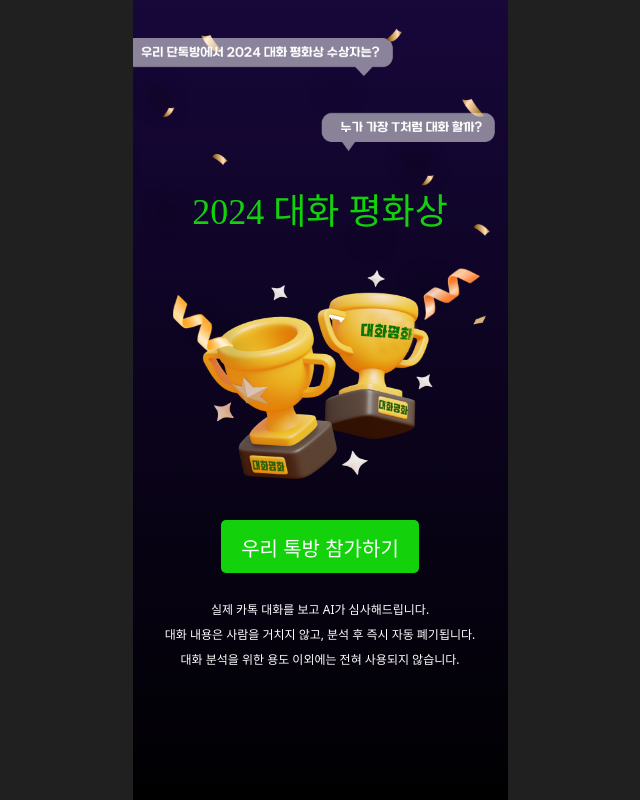
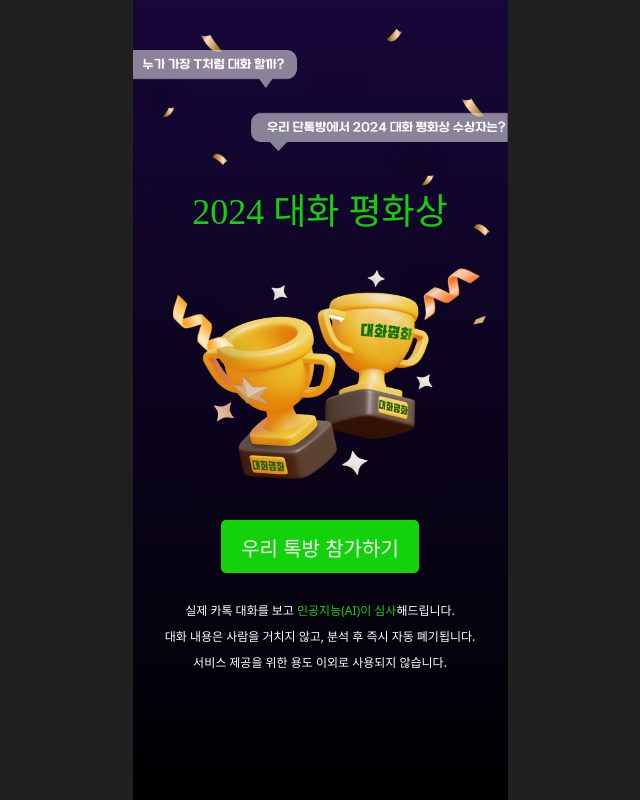
Before and after one commit to Unithon-11th-team9/FE, a React (Vite) app: page / in a window 1280 px wide. Shown: the whole page, without its empty margins (320-960 px from the left). Built offline with nearby package versions, Linux system fonts and the light colour scheme; a web font is replaced by a local one.

Commit message:
chore: 디자인 수정

```diff
--- a/src/apis/axiosInstance.ts
+++ b/src/apis/axiosInstance.ts
@@ -1,7 +1,7 @@
 import axios from "axios";
 
 export const axiosInstance = axios.create({
-	baseURL: "http://3.36.114.87:8000",
+	baseURL: "https://ttobot.kro.kr/",
 	headers: { "Content-Type": "application/json" },
 });
 
--- a/src/pages/JoinPage/index.tsx
+++ b/src/pages/JoinPage/index.tsx
@@ -21,9 +21,15 @@
 				</Button>
 			</section>
 			<section className="w-full flex justify-center text-center pt-6 pb-6">
-				<Typography type="sub_text_01" classNames="whitespace-pre-wrap">
-					{`실제 카톡 대화를 보고 AI가 심사해드립니다.\n대화 내용은 사람을 거치지 않고, 분석 후 즉시 자동 폐기됩니다.\n대화 분석을 위한 용도 이외에는 전혀 사용되지 않습니다.`}
-				</Typography>
+				<div>
+					<Typography type="sub_text_01">{`실제 카톡 대화를 보고 `}</Typography>
+					<Typography type="sub_text_01" classNames="whitespace-pre-wrap text-point">
+						{`인공지능(AI)이 심사`}
+					</Typography>
+					<Typography type="sub_text_01" classNames="whitespace-pre-wrap">
+						{`해드립니다.\n대화 내용은 사람을 거치지 않고, 분석 후 즉시 자동 폐기됩니다.\n서비스 제공을 위한 용도 이외로 사용되지 않습니다.`}
+					</Typography>
+				</div>
 			</section>
 		</Layout>
 	);
```
Also changed, not shown: public/join-background.png.
